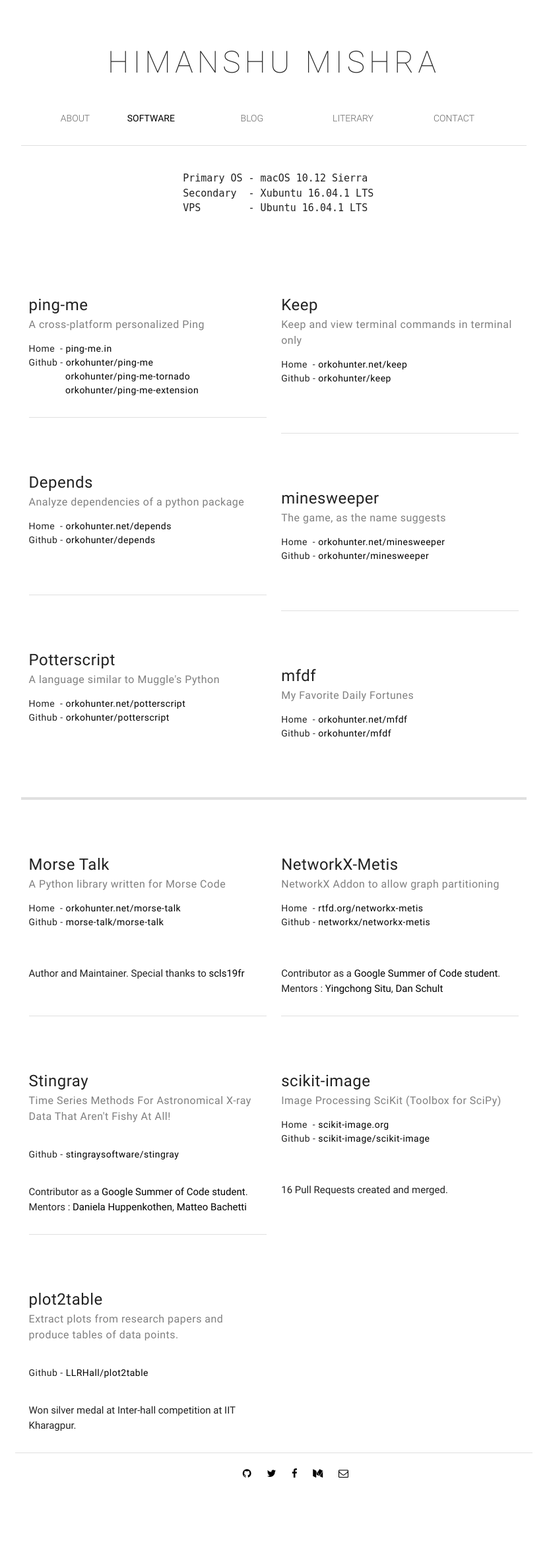
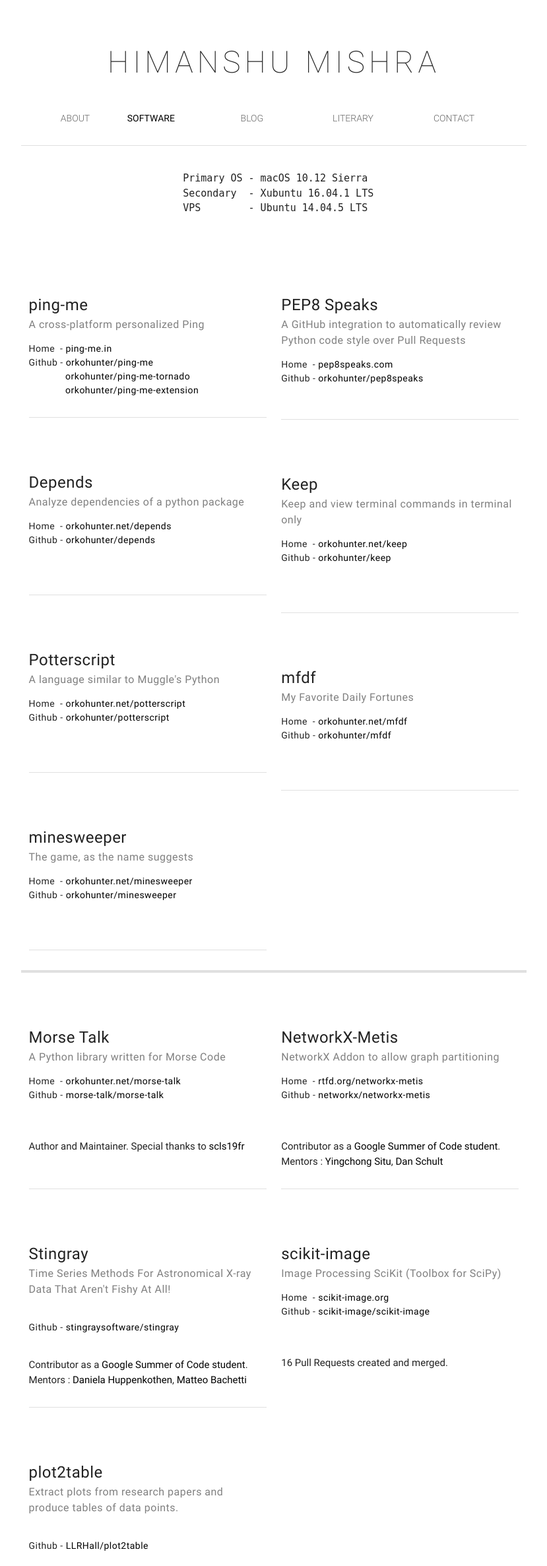
Before and after one commit to Parth-Vader/Site, a Flask app: page /projects in a window 1280 px wide. Shown: the top 2373 px of the page at 66% size, without its empty margins (225-1054 px from the left). Before the commit the page ends 2240 px from the top, so only its background shows below. Run offline with Flask 2, Linux system fonts and the light colour scheme; some libraries are stand-ins or nearby versions.

Commit message:
Update projects page

```diff
--- a/templates/home/projects.html
+++ b/templates/home/projects.html
@@ -19,51 +19,62 @@
         </div>
 
         <div class="row">
-            <pre style="padding-left: 35%; padding-top: 2%;">Primary OS - macOS 10.12 Sierra <br>Secondary  - Xubuntu 16.04.1 LTS<br>VPS        - Ubuntu 16.04.1 LTS<br><br></pre>
+            <pre style="padding-left: 35%; padding-top: 2%;">Primary OS - macOS 10.12 Sierra <br>Secondary  - Xubuntu 16.04.1 LTS<br>VPS        - Ubuntu 14.04.5 LTS<br><br></pre>
 
             <!-- Personal Projects Left Column -->
             <div class="col s5 offset-s1">
                 <!-- ping-me -->
                 <div class="p-name">ping-me</div>
                 <div class="p-desc">A cross-platform personalized Ping</div>
-                <pre class="p-links">Home  - <a href="http://ping-me.in" target="_blank">ping-me.in</a><br>Github - <a href="https://github.com/orkohunter/ping-me" target="_blank">orkohunter/ping-me</a><br>              <a href="https://github.com/orkohunter/ping-me-tornado" target="_blank">orkohunter/ping-me-tornado</a><br>              <a href="https://github.com/orkohunter/ping-me-extension" target="_blank">orkohunter/ping-me-extension</a></pre>
+                <pre class="p-links">Home  - <a href="https://www.ping-me.in" target="_blank">ping-me.in</a><br>Github - <a href="https://github.com/orkohunter/ping-me" target="_blank">orkohunter/ping-me</a><br>              <a href="https://github.com/orkohunter/ping-me-tornado" target="_blank">orkohunter/ping-me-tornado</a><br>              <a href="https://github.com/orkohunter/ping-me-extension" target="_blank">orkohunter/ping-me-extension</a></pre>
 
                 <div class="divider"></div>
 
                 <!-- depends -->
                 <div class="p-name">Depends</div>
                 <div class="p-desc">Analyze dependencies of a python package</div>
-                <pre class="p-links">Home  - <a href="http://orkohunter.net/depends" target="_blank">orkohunter.net/depends</a><br>Github - <a href="https://github.com/orkohunter/depends" target="_blank">orkohunter/depends</a><br><br><br></pre>
+                <pre class="p-links">Home  - <a href="https://orkohunter.net/depends" target="_blank">orkohunter.net/depends</a><br>Github - <a href="https://github.com/orkohunter/depends" target="_blank">orkohunter/depends</a><br><br><br></pre>
 
                 <div class="divider"></div>
 
                 <!-- Potterscript -->
                 <div class="p-name">Potterscript</div>
                 <div class="p-desc">A language similar to Muggle's Python </div>
-                <pre class="p-links">Home  - <a href="http://orkohunter.net/potterscript" target="_blank">orkohunter.net/potterscript</a><br>Github - <a href="https://github.com/orkohunter/potterscript" target="_blank">orkohunter/potterscript</a><br><br><br></pre>
-
-            </div>
-
-            <!-- Personal Projects Right Column -->
-            <div class="col s5">
-                <!-- Keep -->
-                <div class="p-name">Keep</div>
-                <div class="p-desc">Keep and view terminal commands in terminal only</div>
-                <pre class="p-links">Home  - <a href="http://orkohunter.net/keep" target="_blank">orkohunter.net/keep</a><br>Github - <a href="https://github.com/orkohunter/keep" target="_blank">orkohunter/keep</a><br><br><br></pre>
+                <pre class="p-links">Home  - <a href="https://orkohunter.net/potterscript" target="_blank">orkohunter.net/potterscript</a><br>Github - <a href="https://github.com/orkohunter/potterscript" target="_blank">orkohunter/potterscript</a><br><br><br></pre>
 
                 <div class="divider"></div>
 
                 <!-- Minesweeper -->
                 <div class="p-name">minesweeper</div>
                 <div class="p-desc">The game, as the name suggests</div>
-                <pre class="p-links">Home  - <a href="http://orkohunter.net/minesweeper" target="_blank">orkohunter.net/minesweeper</a><br>Github - <a href="https://github.com/orkohunter/minesweeper" target="_blank">orkohunter/minesweeper</a><br><br><br></pre>
+                <pre class="p-links">Home  - <a href="https://orkohunter.net/minesweeper" target="_blank">orkohunter.net/minesweeper</a><br>Github - <a href="https://github.com/orkohunter/minesweeper" target="_blank">orkohunter/minesweeper</a><br><br><br></pre>
+
+                <div class="divider"></div>
+
+            </div>
+
+            <!-- Personal Projects Right Column -->
+            <div class="col s5">
+                <!-- PEP8 Speaks -->
+                <div class="p-name">PEP8 Speaks</div>
+                <div class="p-desc">A GitHub integration to automatically review Python code style over Pull Requests</div>
+                <pre class="p-links">Home  - <a href="https://pep8speaks.com" target="_blank">pep8speaks.com</a><br>Github - <a href="https://github.com/orkohunter/pep8speaks" target="_blank">orkohunter/pep8speaks</a><br><br></pre>
+
+                <div class="divider"></div>
+
+                <!-- Keep -->
+                <div class="p-name">Keep</div>
+                <div class="p-desc">Keep and view terminal commands in terminal only</div>
+                <pre class="p-links">Home  - <a href="https://orkohunter.net/keep" target="_blank">orkohunter.net/keep</a><br>Github - <a href="https://github.com/orkohunter/keep" target="_blank">orkohunter/keep</a><br><br><br></pre>
 
                 <div class="divider"></div>
 
                 <!-- mfdf -->
                 <div class="p-name">mfdf</div>
                 <div class="p-desc">My Favorite Daily Fortunes</div>
-                <pre class="p-links">Home  - <a href="http://orkohunter.net/mfdf" target="_blank">orkohunter.net/mfdf</a><br>Github - <a href="https://github.com/orkohunter/mfdf" target="_blank">orkohunter/mfdf</a><br><br><br></pre>
+                <pre class="p-links">Home  - <a href="https://orkohunter.net/mfdf" target="_blank">orkohunter.net/mfdf</a><br>Github - <a href="https://github.com/orkohunter/mfdf" target="_blank">orkohunter/mfdf</a><br><br><br></pre>
+
+                <div class="divider"></div>
 
             </div>
 
@@ -74,7 +85,7 @@
                 <!-- Morse Talk -->
                 <div class="p-name">Morse Talk</div>
                 <div class="p-desc">A Python library written for Morse Code</div>
-                <pre class="p-links">Home  - <a href="http://orkohunter.net/morse-talk" target="_blank">orkohunter.net/morse-talk</a><br>Github - <a href="https://github.com/morse-talk/morse-talk" target="_blank">morse-talk/morse-talk</a><br><br><br></pre>
+                <pre class="p-links">Home  - <a href="https://orkohunter.net/morse-talk" target="_blank">orkohunter.net/morse-talk</a><br>Github - <a href="https://github.com/morse-talk/morse-talk" target="_blank">morse-talk/morse-talk</a><br><br><br></pre>
                 <div class="p-contri">Author and Maintainer. Special thanks to <a href="https://github.com/scls19fr">scls19fr</a></div>
                 <br>
 
```
